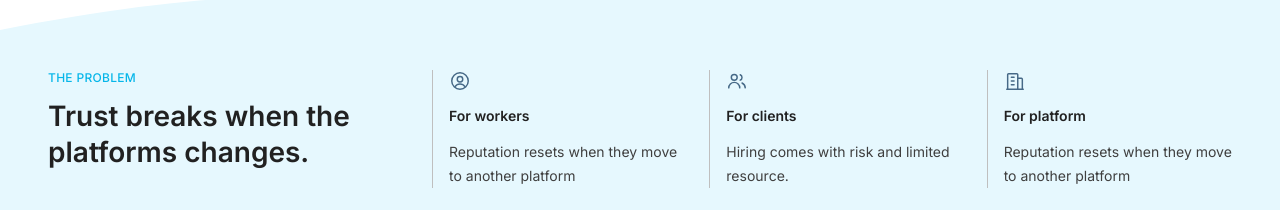
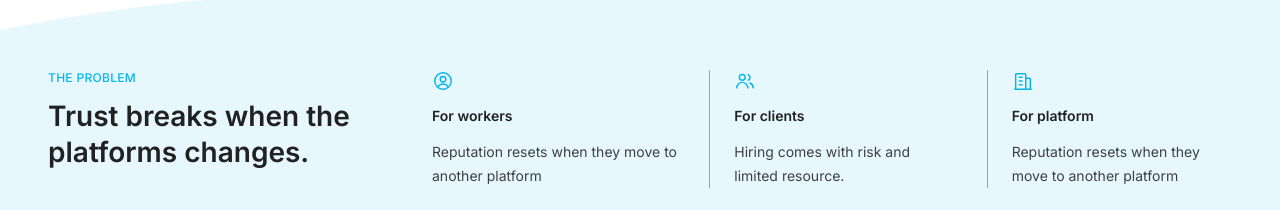
Before and after one commit to trybenode/hackathon-, a Next.js app in the folder frontend/: page / in a window 1280 px wide. Shown: the part 590-800 px from the top of the page. Built offline with nearby package versions, Linux system fonts and the light colour scheme; no server answers.

Commit message:
fix: blue icons and dividers between the problem columns, as designed

```diff
--- a/frontend/src/components/landing/Problem.tsx
+++ b/frontend/src/components/landing/Problem.tsx
@@ -25,8 +25,8 @@ export function Problem() {
           </div>
           <ul className="grid gap-8 sm:grid-cols-3">
             {AUDIENCES.map(({ icon: Icon, title, body }) => (
-              <li key={title} className="flex flex-col gap-3 border-l border-grey-400 pl-4">
-                <Icon className="text-navy-400" width={22} height={22} />
+              <li key={title} className="flex flex-col gap-3 border-primary-400 sm:border-l sm:pl-6 sm:first:border-l-0 sm:first:pl-0">
+                <Icon className="text-primary-500" width={22} height={22} />
                 <span className="text-body-sm font-semibold text-grey-900">{title}</span>
                 <span className="text-body-sm text-grey-800">{body}</span>
               </li>
```
